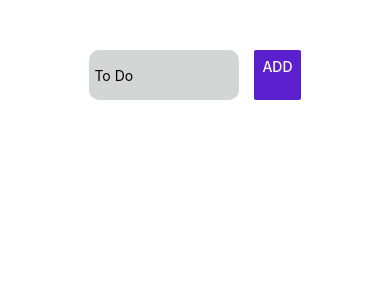
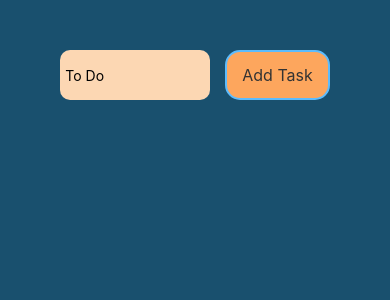
Before and after one commit to misharexviashvili/ToDoApp-SkillWill, a React Native app: screen / in a window 390 px wide. Shown: the top 300 px of the page. Built offline with nearby package versions, Linux system fonts and the light colour scheme.

Commit message:
starting done buttone functioning

```diff
--- a/App.js
+++ b/App.js
@@ -7,6 +7,7 @@ import {
   View,
   ScrollView,
   Pressable,
+  TouchableOpacity,
 } from "react-native";
 export default function App() {
   const [inputText, setInputText] = useState("");
@@ -14,7 +15,10 @@ export default function App() {
   const onChangeTextHandler = function (input) {
     setInputText(input);
   };
-  const onPressHandler = function () {
+  const onAddTaskHandler = function () {
+    if (inputText.trim() === "") {
+      alert("To do text should not be empty!");
+    } else {
       setTask((currentInput) => {
         return [
           ...currentInput,
@@ -25,9 +29,13 @@ export default function App() {
         ];
       });
       setInputText("");
+    }
+  };
+  const doneTaskHandler = function () {
+    alert("I have not written function to remove finished task yet");
   };
   return (
-    <Fragment>
+    <View style={styles.mainContainer}>
       <View style={styles.inputContainer}>
         <TextInput
           onChangeText={onChangeTextHandler}
@@ -35,25 +43,31 @@ export default function App() {
           placeholder="To Do"
           value={inputText}
         />
-        <Button title="Add" color={"#5C1FCE"} onPress={onPressHandler} />
+        <Pressable style={styles.btn} onPress={onAddTaskHandler}>
+          <Text style={styles.btnText}>Add Task</Text>
+        </Pressable>
       </View>
       <ScrollView>
         {task
           .map((item) => (
-            <Pressable
-              style={styles.taskContainer}
-              key={item.key}
-            >
+            <TouchableOpacity style={styles.taskContainer} key={item.id} activeOpacity={0.8}>
               <Text style={styles.taskText}>{item.text}</Text>
+              <Pressable style={styles.doneBtn} onPress={doneTaskHandler}>
+                <Text>Done</Text>
               </Pressable>
+            </TouchableOpacity>
           ))
           .reverse()}
       </ScrollView>
-    </Fragment>
+    </View>
   );
 }
 
 const styles = StyleSheet.create({
+  mainContainer: {
+    backgroundColor: "#19506e",
+    flex: 1,
+  },
   inputContainer: {
     marginTop: 50,
     paddingHorizontal: 30,
@@ -62,28 +76,46 @@ const styles = StyleSheet.create({
     marginBottom: 20,
   },
   textInput: {
-    backgroundColor: "#d4d6d5",
+    backgroundColor: "#fcd7b3",
     color: "#000",
     width: 150,
     height: 50,
     borderRadius: 10,
     marginRight: 15,
-    paddingLeft:5
+    paddingLeft: 5,
+  },
+  btn: {
+    justifyContent: "center",
+    alignItems: "center",
+    paddingHorizontal: 15,
+    borderColor: "#5dbcfd",
+    borderWidth: 2,
+    borderRadius: 15,
+    backgroundColor: "#fda65d",
+  },
+  btnText: {
+    color: "#333",
+    fontSize: 16,
   },
   taskContainer: {
     flexDirection: "row",
-    justifyContent: "center",
+    justifyContent: "space-between",
+    alignItems: "center",
     paddingVertical: 20,
+    paddingHorizontal: 10,
     marginHorizontal: 20,
     marginBottom: 10,
     borderRadius: 10,
-    backgroundColor: "#a4abe0",
+    backgroundColor: "#fc5a5c",
   },
   taskText: {
     color: "#000",
   },
-  doneTask: {
-    backgroundColor: "green",
-    color: "#fff",
+  doneBtn: {
+    padding: 10,
+    borderColor: "#777",
+    borderWidth: 1,
+    borderRadius: 5,
+    backgroundColor: "#80ff80",
   },
 });
```
Lines whose indentation alone changed are shown as unchanged.
